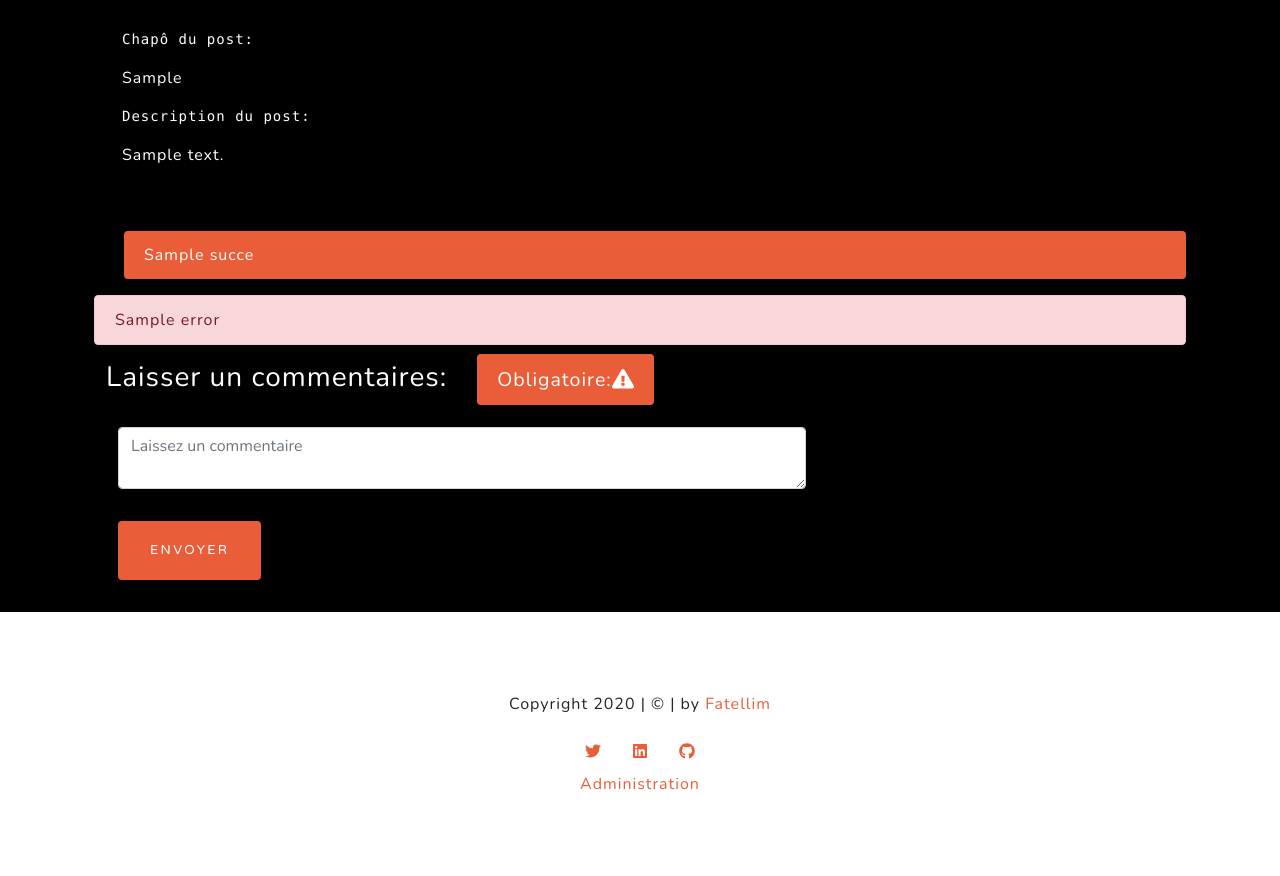
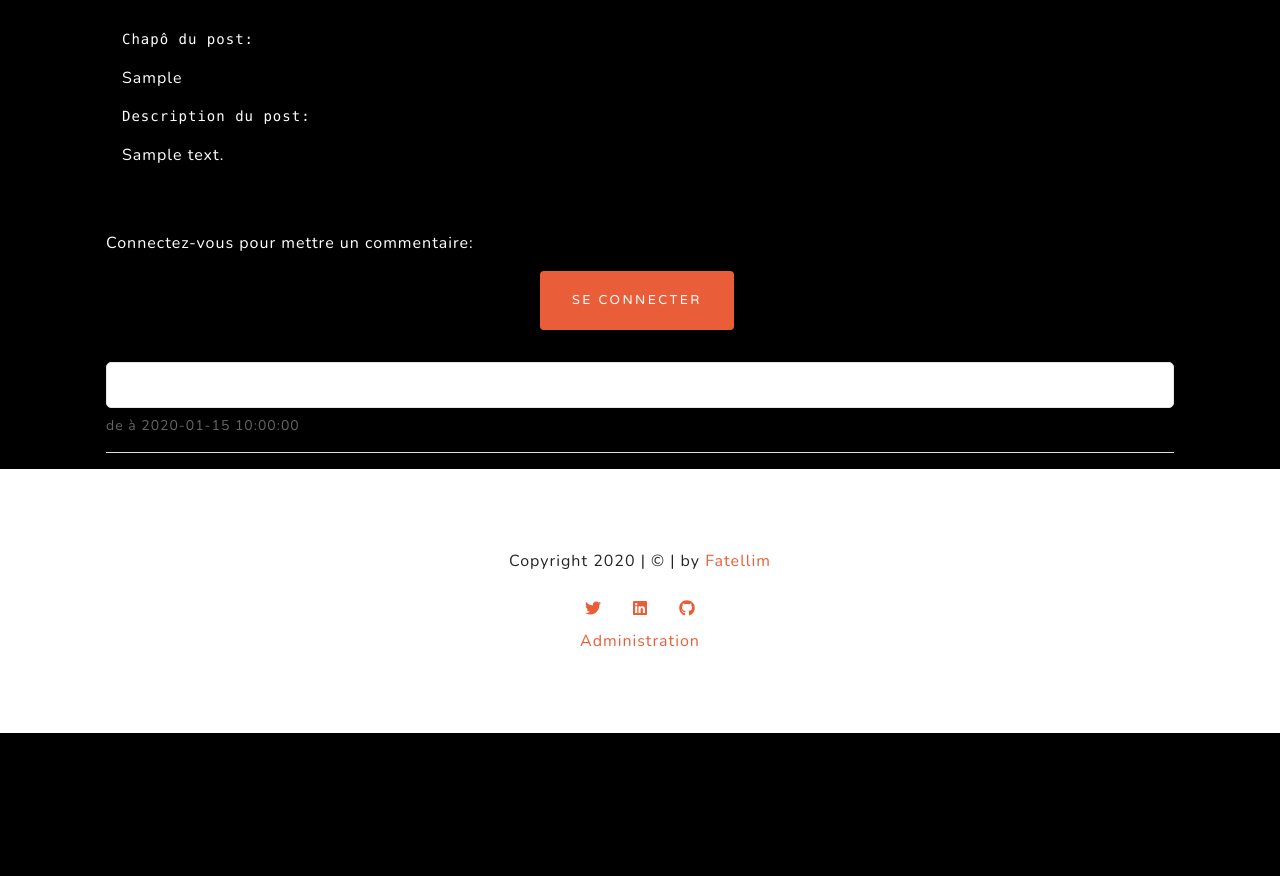
Before and after one commit to Marc-Alban/Creez-votre-premier-blog-en-PHP, a PHP site: template Code/templates/frontoffice/post.html.twig in a window 1280 px wide. Shown: the part 955-1831 px from the top of the page. After the commit the page ends 1688 px from the top, so only its background shows below. Run offline with PHP 8.4, Linux system fonts and the light colour scheme; the template is opened without the code that fills it: most values are stand-ins (such as "Sample title", 1, 10 or a date in 2020); grey boxes marked "Sample" are stand-in pictures; some libraries are stand-ins or nearby versions.

Commit message:
Ajout de condition pour les commentaire et afficher le formulaire seulement si connecter sinon renvoie sur la page connexion, ainsi que du style css

```diff
--- a/Code/public/css/style.css
+++ b/Code/public/css/style.css
@@ -86,6 +86,11 @@ pre {
     color: #fff;
     background-color: #e95e38;
     border-color: #e95e38;
+}
+
+.btnConnexion {
+    width: 200px;
+    margin: 0 auto 2em;
 }
 
 
@@ -388,6 +393,38 @@ main {
 }
 
 
+/* Comment */
+
+.comment {
+    overflow: hidden;
+    padding: 0 0 1em;
+    border-bottom: 1px solid #ddd;
+    margin: 0 0 1em;
+    *zoom: 1;
+}
+
+.comment-body {
+    overflow: hidden;
+}
+
+.comment .text {
+    padding: 10px;
+    border: 1px solid #e5e5e5;
+    border-radius: 5px;
+    background: #fff;
+}
+
+.comment .text p:last-child {
+    margin: 0;
+}
+
+.comment .attribution {
+    margin: 0.5em 0 0;
+    font-size: 14px;
+    color: #666;
+}
+
+
 /* Connexion */
 
 #loginbox {
--- a/Code/src/Model/Repository/PostRepository.php
+++ b/Code/src/Model/Repository/PostRepository.php
@@ -46,7 +46,7 @@ final class PostRepository implements PostRepositoryInterface, UserRepositoryInt
             ':idPost' => $idPost,
         ];
         $pdo = $this->db->prepare("SELECT * FROM user INNER JOIN post ON user.idUser = post.UserID && idPost = :idPost");
-        $executeIsOk = $pdo->execute([$idPost]);
+        $executeIsOk = $pdo->execute($req);
         if ($executeIsOk === true) {
             $user = $pdo->fetchObject(User::class) ;
             if ($user) {
--- a/Code/templates/frontoffice/post.html.twig
+++ b/Code/templates/frontoffice/post.html.twig
@@ -43,6 +43,7 @@
 					</div>
 					{#--------------------------END-GRILLE-COLONNE----------------------------#}
 				</div>
+				{% if sessions.user %}
 					{#--------------------------END-CARD----------------------------#}
 					{#--------------------------Form Comments----------------------------#}
 					{#--------------------------CONDITION-DATA----------------------------#}
@@ -78,6 +79,38 @@
 							</form>
 						</div>
 					</div>
+				{% else %}
+					<div class="container">
+						<div class="raw">
+							<p>Connectez-vous pour mettre un commentaire:
+							</p>
+							<div class="btnConnexion">
+								<a href="/?page=connexion">
+									<button class="btn btn-primary mx-auto">Se connecter</button>
+								</a>
+							</div>
+						</div>
+					</div>
+				{% endif %}
+
+				<div class="container">
+					<div class="raw">
+						<section class="comments">
+						{% if data.comment.disabled < 0 %}
+							<article class="comment">
+								<div class="comment-body">
+									<div class="text">
+										<p>{{data.comment.content}}</p>
+									</div>
+									<p class="attribution">de
+										<a href="#">{{data.session.user}}</a>
+										à {{data.comment.dateCreation}}</p>
+								</div>
+							</article>
+						{% endif %}
+						</section>
+					</div>
+				</div>
 			</div>
 		</div>
 	</div>
```
Lines whose indentation alone changed are shown as unchanged.
